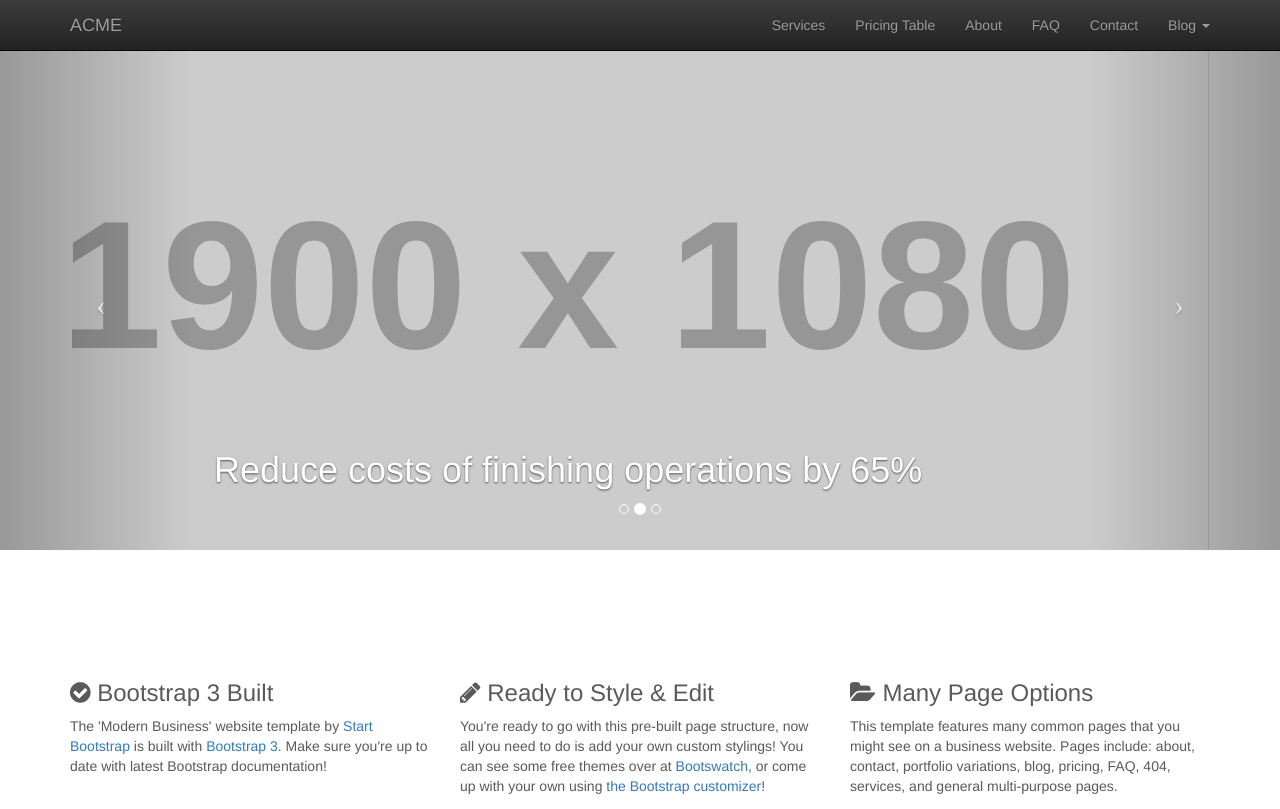
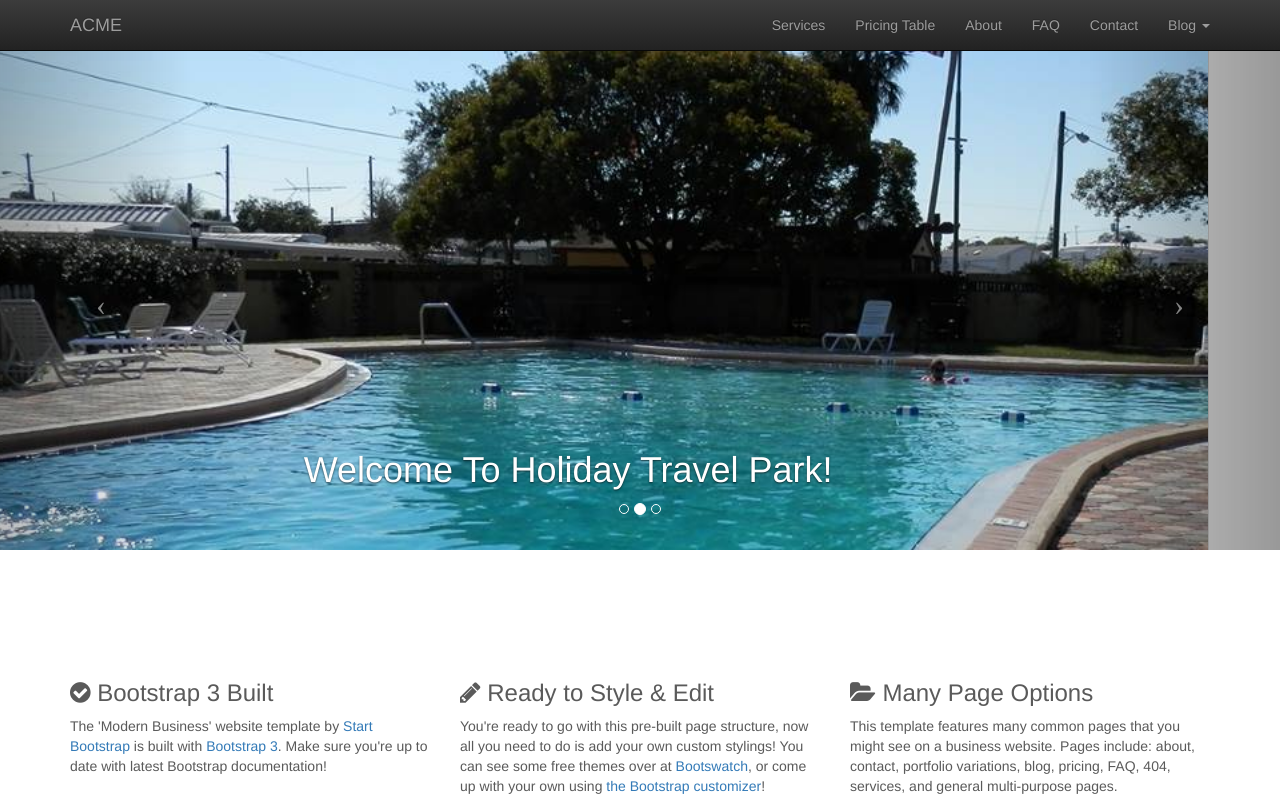
Before and after one commit to dricardo1/HTP, a plain HTML site: page index.html in a window 1280 px wide. Shown: the top 809 px of the page. Drawn offline with nearby package versions, Linux system fonts and the light colour scheme; some packages are replaced by stand-ins of ours; placeholder pictures from the web are drawn by us.

Commit message:
trial banner

```diff
--- a/partials/home.html
+++ b/partials/home.html
@@ -10,15 +10,15 @@
     <!-- Wrapper for slides -->
     <div class="carousel-inner">
         <div class="item active">
-            <div class="fill" style="background-image:url('http://placehold.it/1900x1080&text=Specialists');"></div>
+            <div class="fill" style="background-image:url('img/HTPBAN.jpg');"></div>
             <div class="carousel-caption">
-                <h1>Reduce costs of finishing operations by 65%</h1>
+                <h1>Welcome To Holiday Travel Park!</h1>
             </div>
         </div>
         <div class="item">
             <div class="fill" style="background-image:url('http://placehold.it/1900x1080&text=Wordlwide');"></div>
             <div class="carousel-caption">
-                <h1>International Buyer Financing Available</h1>
+                <h1>Short-Term and Monthly Rentals Available</h1>
             </div>
         </div>
         <div class="item">
```
Also changed, not shown: img/HTPBAN.jpg (renamed from img/HTPBANNER (2).jpg).
